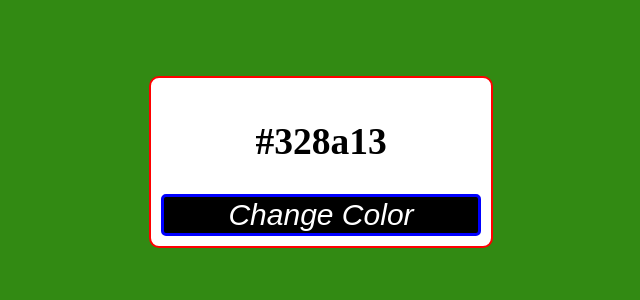
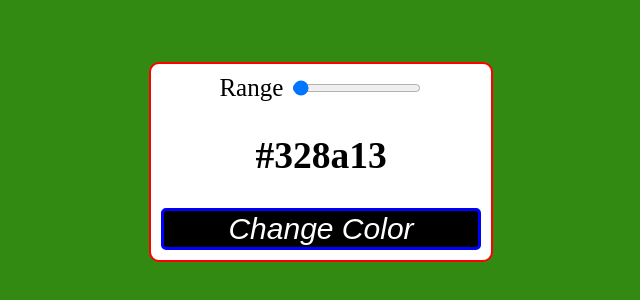
Before and after one commit to saini9485/15.PROJECTS_JS, a plain HTML site: page 1_Color_Flipper/index.html in a window 1280 px wide. Shown: the part 166-466 px from the top of the page, without its empty margins (319-959 px from the left). Drawn offline with Linux system fonts and the light colour scheme.

Commit message:
color_Flipper

```diff
--- a/1_Color_Flipper/index.html
+++ b/1_Color_Flipper/index.html
@@ -12,6 +12,9 @@
 <body>
     <div class="main">
         <div class="container">
+  <span id = "colorRange"> </span>
+            <lable>Range</lable>
+            <input type="range" id="range" value="4" min="0" max="255">
             <h2 id="color-code">#fff</h2>
             <button id="btn">Change Color</button>
         </div>
```
Also changed, not shown: 1_Color_Flipper/JS.js (+7 -5 lines).
